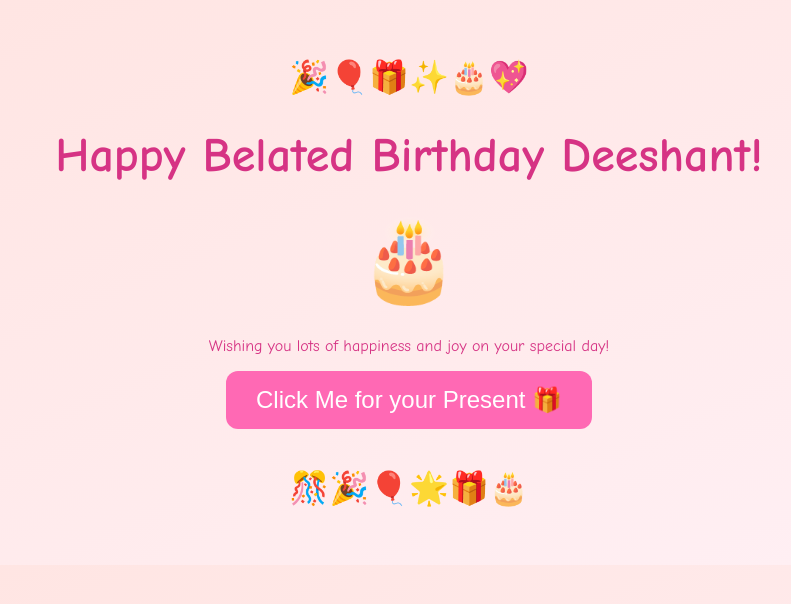
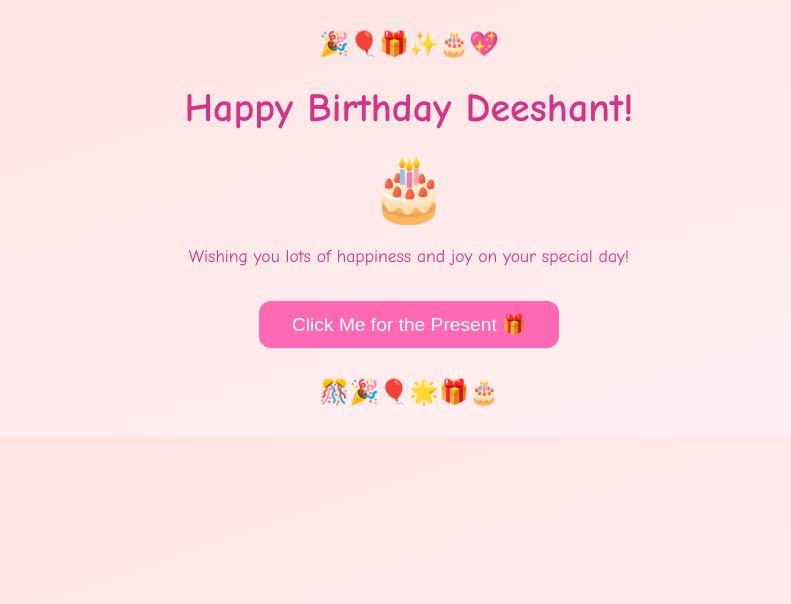
Before and after one commit to vaibhavagarwal3105/bday, a plain HTML site: page index.html in a window 1280 px wide. Shown: the whole page, without its empty margins (231-1022 px from the left). Drawn offline with Linux system fonts and the light colour scheme.

Commit message:
Update index.html

```diff
--- a/index.html
+++ b/index.html
@@ -2,6 +2,7 @@
 <html lang="en">
 <head>
     <meta charset="UTF-8">
+    <meta name="viewport" content="width=device-width, initial-scale=1.0">
     <title>Happy Birthday Deeshant!</title>
     <style>
         body {
@@ -9,42 +10,51 @@
             text-align: center;
             font-family: 'Comic Sans MS', cursive, sans-serif;
             color: #d63384;
-            padding: 50px;
+            padding: 20px;
+            margin: 0;
         }
         h1 {
-            font-size: 3em;
+            font-size: 2.5em;
             margin-bottom: 10px;
         }
         .decorations {
-            font-size: 2em;
+            font-size: 1.5em;
+            margin: 10px 0;
         }
         .cake {
-            font-size: 5em;
-            margin: 30px 0;
+            font-size: 4em;
+            margin: 20px 0;
         }
         .btn {
             background-color: #ff69b4;
             color: white;
-            padding: 15px 30px;
-            font-size: 1.5em;
+            padding: 12px 24px;
+            font-size: 1.2em;
             border: none;
             border-radius: 12px;
             cursor: pointer;
             transition: background-color 0.3s ease;
+            margin-top: 20px;
+            width: 80%;
+            max-width: 300px;
         }
         .btn:hover {
             background-color: #ff1493;
+        }
+        p {
+            font-size: 1.1em;
+            margin: 15px 0;
         }
     </style>
 </head>
 <body>
     <div class="decorations">🎉🎈🎁✨🎂💖</div>
-    <h1>Happy Belated Birthday Deeshant!</h1>
+    <h1>Happy Birthday Deeshant!</h1>
     <div class="cake">🎂</div>
     <p>Wishing you lots of happiness and joy on your special day!</p>
     <button class="btn" onclick="window.location.href='monkey.jpg'">
-        Click Me for your Present 🎁
+        Click Me for the Present 🎁
     </button>
-    <div class="decorations" style="margin-top: 40px;">🎊🎉🎈🌟🎁🎂</div>
+    <div class="decorations" style="margin-top: 30px;">🎊🎉🎈🌟🎁🎂</div>
 </body>
 </html>
```
